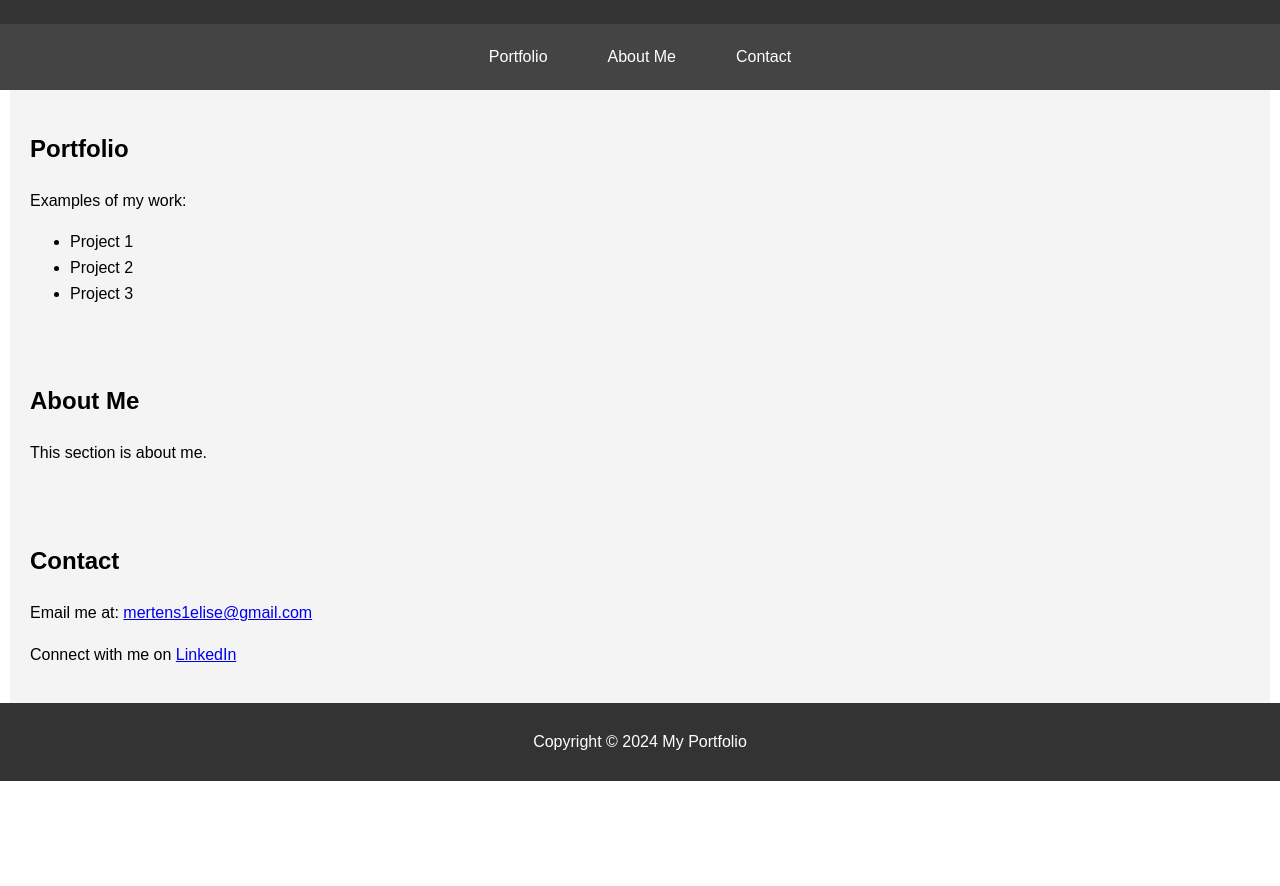
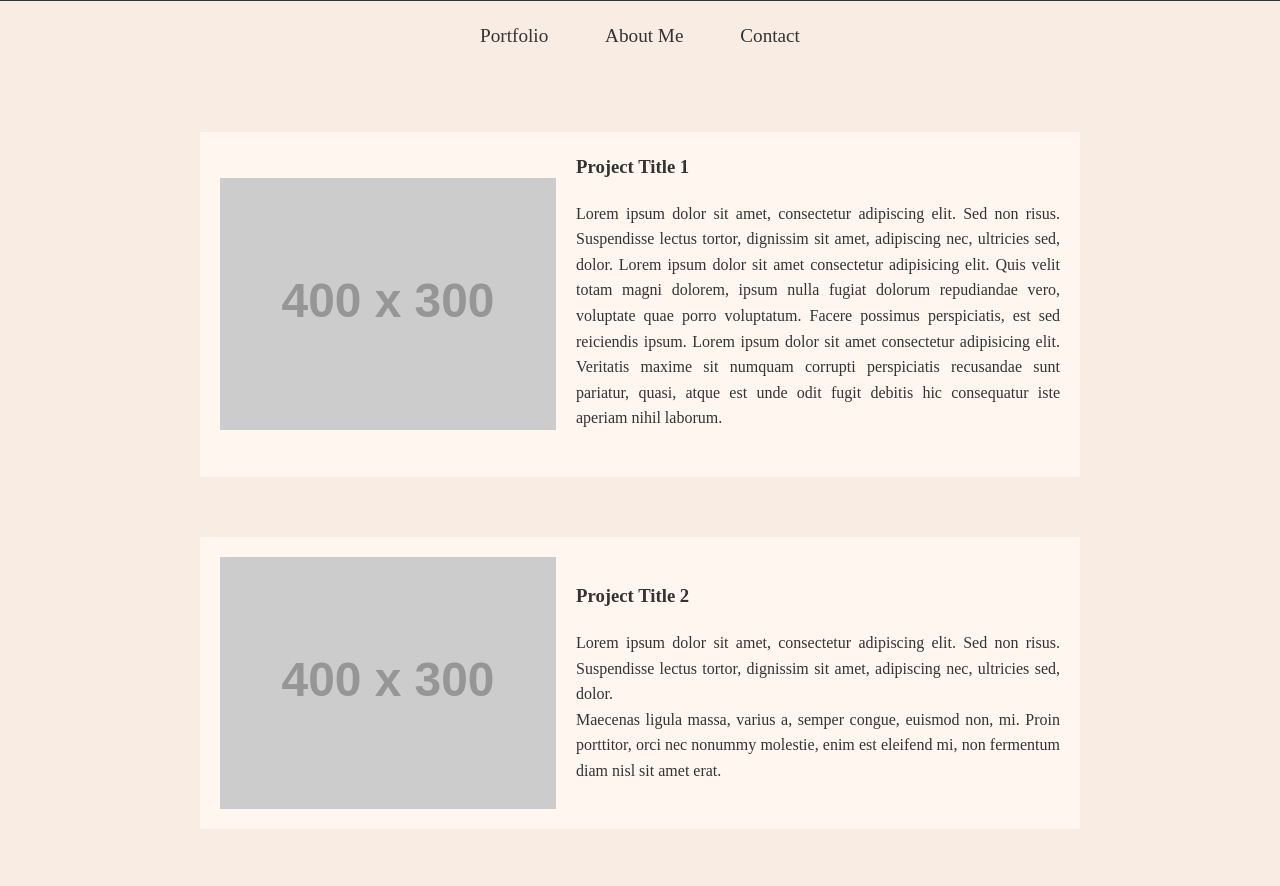
Before and after one commit to LimeLady/LimeLady.github.io, a plain HTML site: page index.html in a window 1280 px wide. Shown: the part 90-976 px from the top of the page. Before the commit the page ends 871 px from the top, so only its background shows below. Drawn offline with Linux system fonts and the light colour scheme; placeholder pictures from the web are drawn by us; a web font is replaced by a local one.

Commit message:
Change layout
Using ChatGPT, I made some main changes to the layout.

```diff
--- a/css/styles.css
+++ b/css/styles.css
@@ -1,40 +1,96 @@
-body {
-    font-family: Arial, sans-serif;
-    line-height: 1.6;
+/* Basic Reset */
+body, h1, h2, p, ul, li, nav, section, header, footer {
     margin: 0;
     padding: 0;
+    box-sizing: border-box;
 }
-header {
+
+body {
+    font-family: 'Source Serif Pro', serif;
+    line-height: 1.6;
+    background-color: #f9ece3;
+    color: #333;
+    display: flex;
+    flex-direction: column;
+    align-items: center;
+    justify-content: center;
+    min-height: 100vh;
+    text-align: stretch;
+}
+
+
+
+header, footer {
     background: #333;
     color: #fff;
-    padding: 10px 20px;
+    padding: 20px;
+    width: 100%;
     text-align: center;
 }
+
 nav {
-    display: flex;
-    justify-content: center;
-    background: #444;
-    padding: 10px 0;
+    margin: 20px 0;
+    font-size: 1.2em;
 }
+
 nav a {
-    color: white;
-    padding: 10px 20px;
+    color: #333;
+    padding: 8px 16px;
     text-decoration: none;
     margin: 0 10px;
 }
-nav a:hover {
-    background: #555;
-}
-section {
-    padding: 20px;
-    margin: 0 10px;
-    background: #f4f4f4;
-}
-footer {
-    text-align: center;
-    padding: 10px 0;
-    background: #333;
-    color: white;
+
+nav a:hover, nav a:focus {
+    color: #555;
+    background-color: transparent;
 }
 
-/* Additional styling can be added here as needed */
+section {
+    /* background: #ffffff; */
+    padding: 40px;
+    margin: 20px;
+    border-radius: 8px;
+    /* box-shadow: 0 4px 6px rgba(0,0,0,0.1); */
+    width: 80%;
+    max-width: 960px;
+}
+
+.section-content {
+    width: 100%; /* Use the full section width for content */
+}
+
+footer {
+    margin-top: auto;
+    width: 100%;
+}
+
+.project {
+    display: flex;
+    flex-direction: row; /* Ensures side-by-side arrangement */
+    align-items: center; /* Align items at the start of the flex container */
+    margin-bottom: 60px; /* Increased space between projects */
+    background-color: #fff6ef;
+    padding: 20px;
+    /* border-radius: 8px;
+    box-shadow: 0 4px 6px rgba(0,0,0,0.1); */
+}
+
+.project-image {
+    width: 40%;
+    max-width: 400px;
+    height: auto;
+    margin-right: 20px;
+}
+
+.project-text {
+    width: 60%;
+    flex-grow: 1; /* Allows the text section to fill any remaining space */
+}
+
+.project-text h3 {
+    margin-top: 0;
+}
+
+.project p {
+    text-align: justify;
+}
--- a/index.html
+++ b/index.html
@@ -1,14 +1,17 @@
 <!DOCTYPE html>
 <html lang="en">
+
 <head>
     <meta charset="UTF-8">
     <meta name="viewport" content="width=device-width, initial-scale=1.0">
     <title>My Portfolio</title>
     <link rel="stylesheet" href="css/styles.css">
+    <link href="https://fonts.googleapis.com/css2?family=Source+Serif+Pro:wght@400;700&display=swap" rel="stylesheet">
 </head>
+
 <body>
     <header>
-        <h1>My Portfolio</h1>
+        <h1>Portfolio</h1>
     </header>
     <nav>
         <a href="#portfolio">Portfolio</a>
@@ -16,17 +19,39 @@
         <a href="#contact">Contact</a>
     </nav>
     <section id="portfolio">
-        <h2>Portfolio</h2>
-        <p>Examples of my work:</p>
-        <ul>
-            <li>Project 1</li>
-            <li>Project 2</li>
-            <li>Project 3</li>
-        </ul>
+        <!-- <h2>Portfolio</h2> -->
+        <div class="section-content">
+            <div class="project">
+                <img src="https://via.placeholder.com/400x300" alt="Placeholder Image" class="project-image">
+                <div class="project-text">
+                    <h3>Project Title 1</h3>
+                    <p>Lorem ipsum dolor sit amet, consectetur adipiscing elit. Sed non risus. Suspendisse lectus tortor, dignissim sit amet, adipiscing nec, ultricies sed, dolor. Lorem ipsum dolor sit amet consectetur adipisicing elit. Quis velit totam magni dolorem, ipsum nulla fugiat dolorum repudiandae vero, voluptate quae porro voluptatum. Facere possimus perspiciatis, est sed reiciendis ipsum. Lorem ipsum dolor sit amet consectetur adipisicing elit. Veritatis maxime sit numquam corrupti perspiciatis recusandae sunt pariatur, quasi, atque est unde odit fugit debitis hic consequatur iste aperiam nihil laborum.</p>
+                    <br>
+                </div>
+            </div>
+            <div class="project">
+                <img src="https://via.placeholder.com/400x300" alt="Placeholder Image" class="project-image">
+                <div class="project-text">
+                    <h3>Project Title 2</h3>
+                    <p>Lorem ipsum dolor sit amet, consectetur adipiscing elit. Sed non risus. Suspendisse lectus tortor, dignissim sit amet, adipiscing nec, ultricies sed, dolor.</p>
+                    <p>Maecenas ligula massa, varius a, semper congue, euismod non, mi. Proin porttitor, orci nec nonummy molestie, enim est eleifend mi, non fermentum diam nisl sit amet erat.</p>
+                </div>
+            </div>
+            <div class="project">
+                <img src="https://via.placeholder.com/400x300" alt="Placeholder Image" class="project-image">
+                <div class="project-text">
+                    <h3>Project Title 3</h3>
+                    <p>Lorem ipsum dolor sit amet, consectetur adipiscing elit. Sed non risus. Suspendisse lectus tortor, dignissim sit amet, adipiscing nec, ultricies sed, dolor.</p>
+                    <p>Maecenas ligula massa, varius a, semper congue, euismod non, mi. Proin porttitor, orci nec nonummy molestie, enim est eleifend mi, non fermentum diam nisl sit amet erat.</p>
+                </div>
+            </div>
+        </div>
     </section>
+
     <section id="about">
         <h2>About Me</h2>
-        <p>This section is about me.</p>
+        <p>Lorem ipsum dolor sit amet consectetur adipisicing elit. Alias perspiciatis soluta itaque vitae ipsa, officia sunt sit reprehenderit numquam magnam iusto distinctio nulla cumque. Exercitationem quae repellat aut possimus eaque.</p>
+        <p>Lorem ipsum dolor sit amet consectetur adipisicing elit. Cupiditate dolorum cumque, officia ea sunt quisquam, odit eum, architecto voluptatem praesentium repellat nam. Tenetur at ex fugiat quasi, ipsum quos sed.</p>
     </section>
     <section id="contact">
         <h2>Contact</h2>
@@ -37,4 +62,5 @@
         <p>Copyright © 2024 My Portfolio</p>
     </footer>
 </body>
+
 </html>
```
